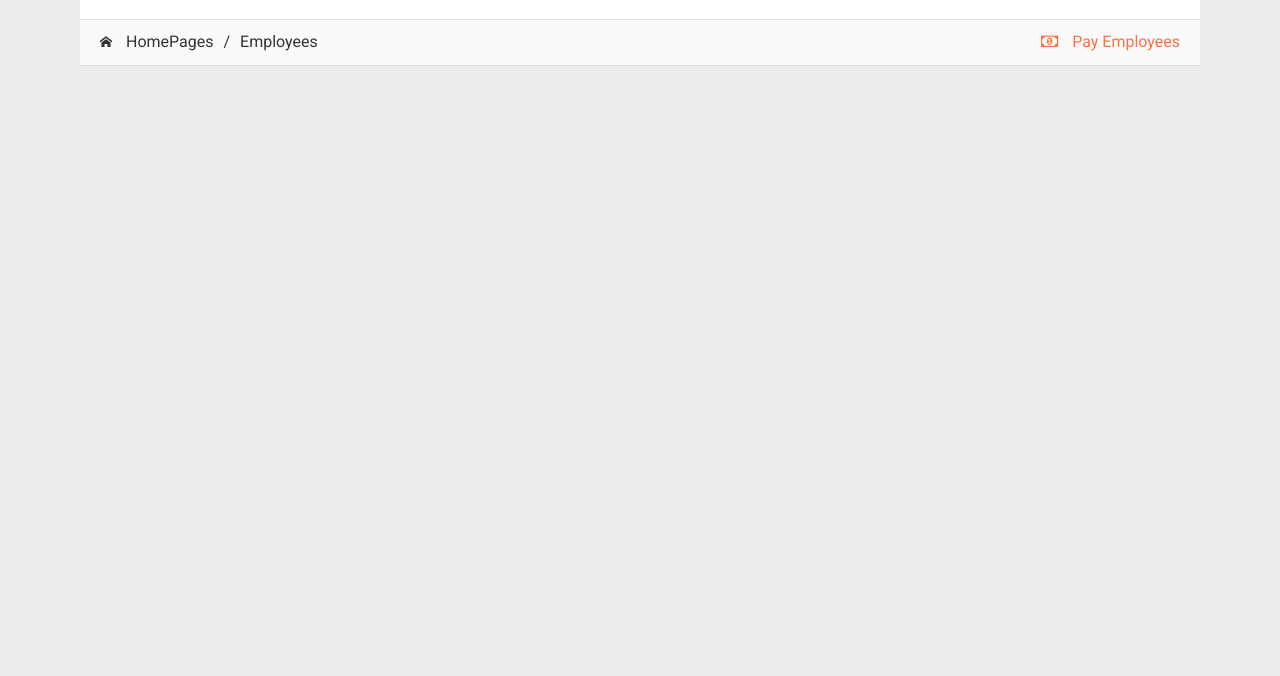
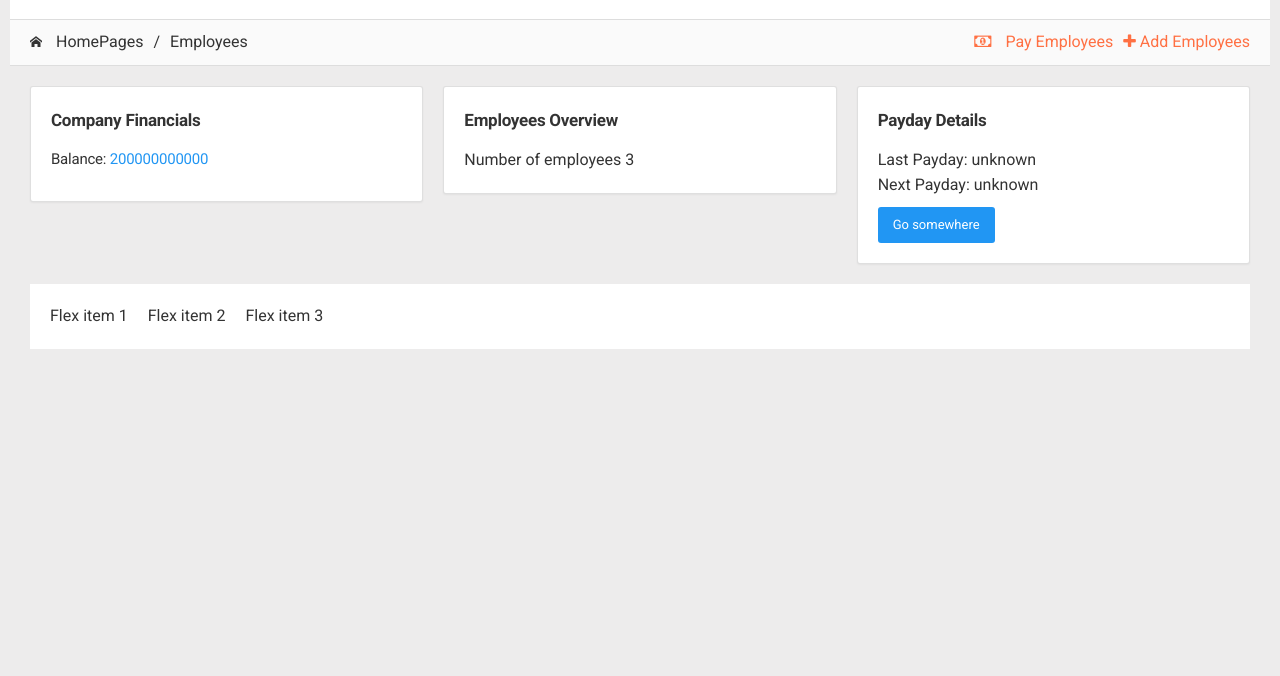
Before and after one commit to phayo/online-payroll-system, a website: page employees.html in a window 1280 px wide. Shown: the part 124-800 px from the top of the page. Drawn offline with Linux system fonts and the light colour scheme.

Commit message:
add page overview to employees page

```diff
--- a/assets/js/main.js
+++ b/assets/js/main.js
@@ -37,7 +37,7 @@ function btnEvents(){
             $(".err").text("Email does not exist").removeClass("hide");
         }else if(authorized === true){
             if(userPassword === password){
-                window.location = "dashboard.html";
+                window.location = "employees.html";
             }else{
                 $(".err").text("Password Incorrect").removeClass("hide");
             }
--- a/employees.html
+++ b/employees.html
@@ -21,7 +21,7 @@
     <body class="navbar-top">
         <input type="hidden" value="" id=""/>
 
-        <div class="container">
+        <div class="container-fluid">
             <!-- Navbar -->
             <div class="navbar navbar-expand-md navbar-dark primary-color fixed-top">
                 <!-- logo -->
@@ -87,12 +87,68 @@
                                         Pay Employees
                                     </a>
                                 </div>
+
+                                <div class="breadcrumb justify-content-center cursor-pointer">
+                                    <a href="#" class="breadcrumb-elements-item text-warning">
+                                        <i class="fa fa-plus ml-2"></i>
+                                        Add Employees
+                                    </a>
+                                </div>
                             </div>
                         </div>
                     </div>
                     <!-- /page header -->
             </div>
             <!-- /Page contents-->
+
+
+            <!-- Content Area-->
+            <div class="content">
+                <div class="row">
+                    <div class="col-sm-4 mb-3 mb-md-0">
+                        <div class="card">
+                        <div class="card-body">
+                            <h5 class="card-title"><b>Company Financials</b></h5>
+                            <p class="card-text">
+                                <h6>Balance: <span class="comBal text-primary">200000000000</span></h6>
+                            </p>
+                        </div>
+                        </div>
+                    </div>
+
+                    <div class="col-sm-4">
+                        <div class="card">
+                        <div class="card-body">
+                                <h5 class="card-title"><b>Employees Overview</b></h5>
+                            <p class="card-text">
+                                Number of employees <span class="no-employees">3</span>
+                            </p>
+                        </div>
+                        </div>
+                    </div>
+
+                    <div class="col-sm-4">
+                        <div class="card">
+                        <div class="card-body">
+                            <h5 class="card-title"><b>Payday Details</b></h5>
+                            <p class="card-text">
+                                Last Payday: <span class="lastPD">unknown</span>
+                                <br>
+                                Next Payday: <span class="nextPD">unknown</span>
+                            </p>
+                            <a href="#!" class="btn btn-primary">Go somewhere</a>
+                        </div>
+                        </div>
+                    </div>
+                </div>
+
+                <div class="d-flex p-2 flex-row bg-white">
+                    <div class="p-2">Flex item 1</div>
+                    <div class="p-2">Flex item 2</div>
+                    <div class="p-2">Flex item 3</div>
+                </div>
+            </div>
+            <!-- /Content Area-->
         </div>
 
 
```
